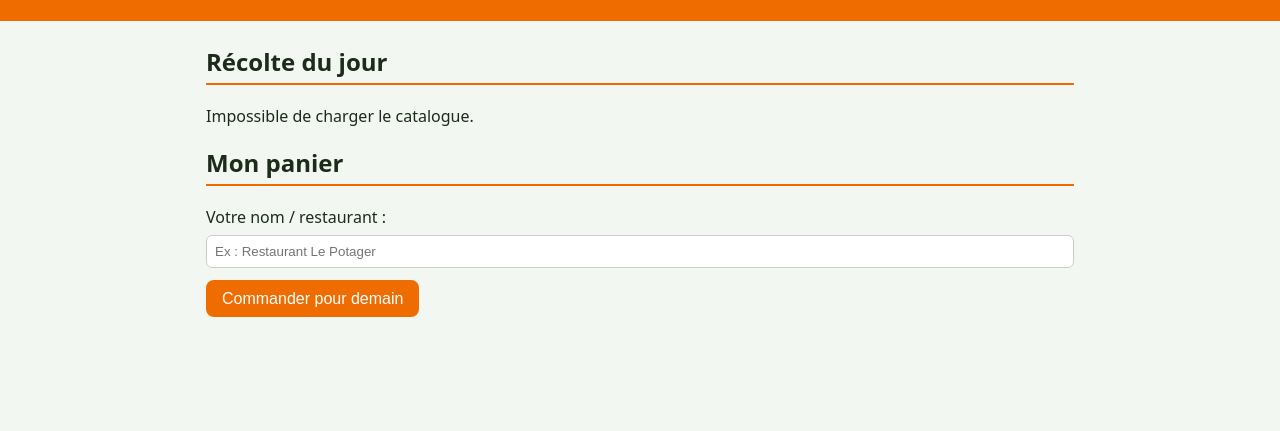
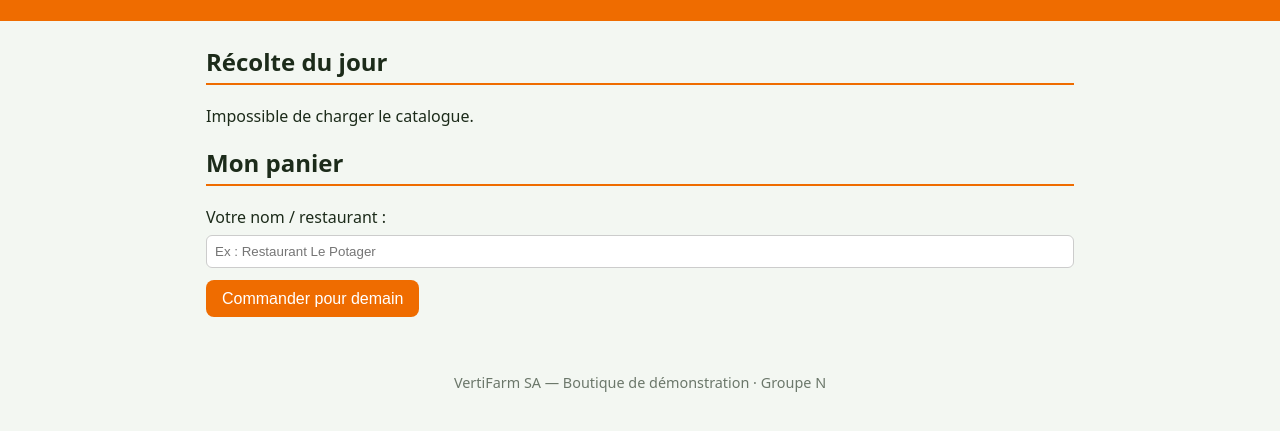
Before and after one commit to BF-DevOps-Team/vertifarm-Shop, a plain HTML site: page app/static/index.html in a window 1280 px wide. Shown: the part 97-528 px from the top of the page. Drawn offline with Linux system fonts and the light colour scheme; no server answers.

Commit message:
Revert "fix: nettoie le pied de page"
This reverts commit a6a089f0ab15ed56078dc88805b652b9b3626555.

```diff
--- a/app/static/index.html
+++ b/app/static/index.html
@@ -29,7 +29,7 @@
     </section>
   </main>
 
-
+  <footer>VertiFarm SA — Boutique de démonstration · Groupe N</footer>
   <script src="/static/app.js"></script>
 </body>
 </html>
```
